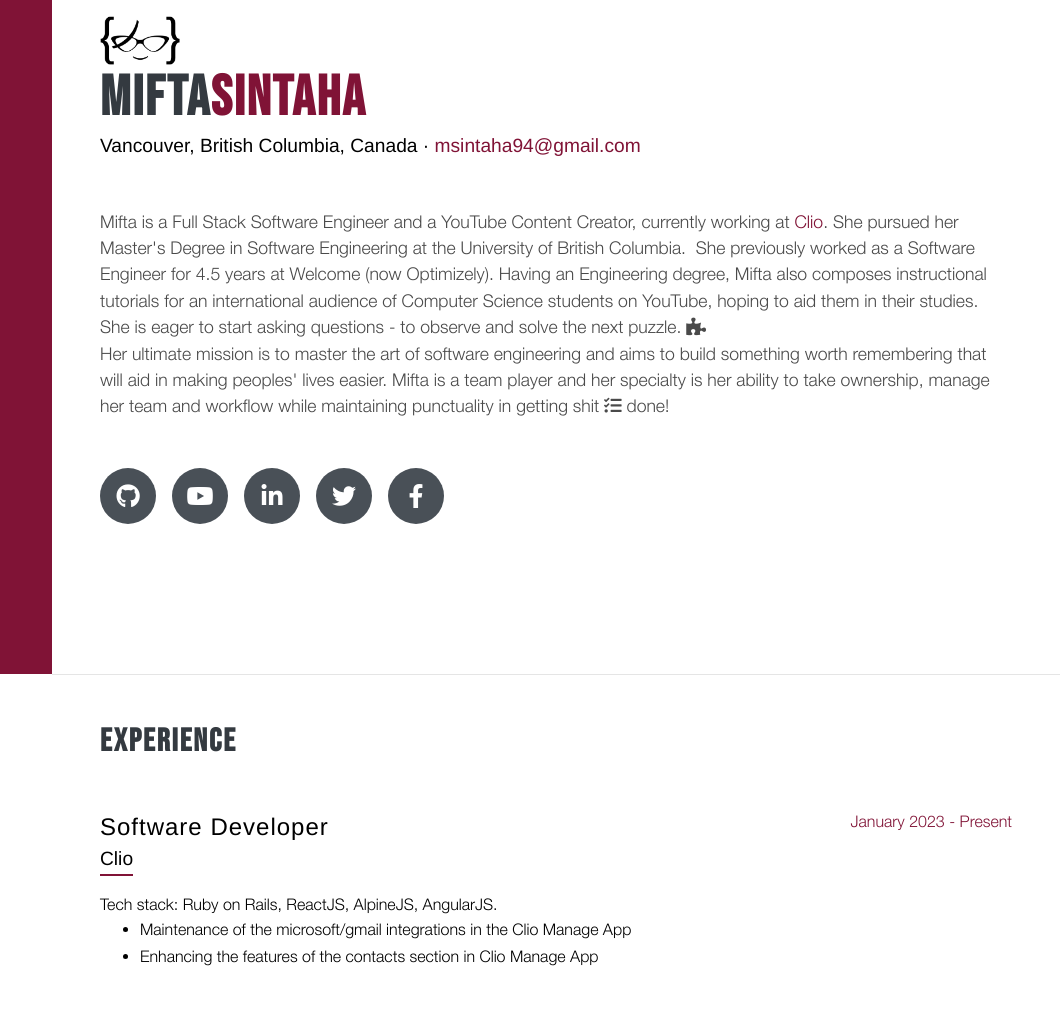
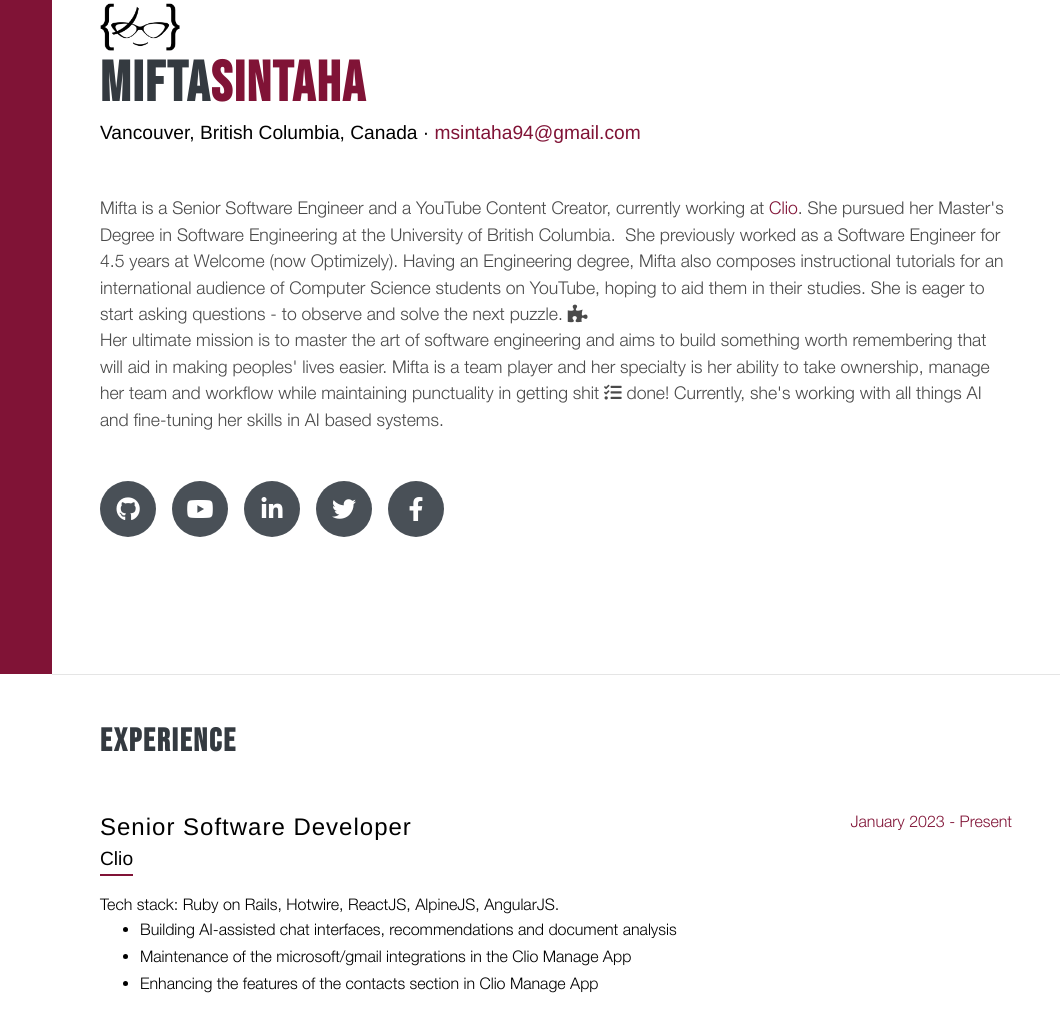
Before and after one commit to msintaha/msintaha.github.io, a Gatsby site: page / in a window 1280 px wide. Shown: the part 126-1152 px from the top of the page, 220-1280 px from the left. Built offline with nearby package versions, Linux system fonts and the light colour scheme; Gatsby itself is replaced by a stand-in of ours; a web font is replaced by a local one.

Commit message:
Update bio

```diff
--- a/src/pages/index.js
+++ b/src/pages/index.js
@@ -27,12 +27,13 @@
             <a href={`mailto:${config.email}`}>{config.email}</a>
           </div>
           <p className="lead mb-5">
-            Mifta is a Full Stack Software Engineer and a YouTube Content Creator, currently working at <a href="https://www.clio.com">Clio</a>. She pursued her Master's Degree in Software Engineering at the University of British Columbia.&nbsp;
+            Mifta is a Senior Software Engineer and a YouTube Content Creator, currently working at <a href="https://www.clio.com">Clio</a>. She pursued her Master's Degree in Software Engineering at the University of British Columbia.&nbsp;
             She previously worked as a Software Engineer for 4.5 years at Welcome (now Optimizely).
             Having an Engineering degree, Mifta also composes instructional tutorials for an international audience of Computer Science students on YouTube, hoping to aid them in their studies.
             She is eager to start asking questions - to observe and solve the next puzzle. <i className="fa fa-puzzle-piece"></i> <br/>
             Her ultimate mission is to master the art of software engineering and aims to build something worth remembering that will aid in making peoples' lives easier.
             Mifta is a team player and her specialty is her ability to take ownership, manage her team and workflow while maintaining punctuality in getting shit <i className="fa fa-tasks"></i> done!
+            Currently, she's working with all things AI and fine-tuning her skills in AI based systems.
           </p>
           <div className="social-icons">
             {config.socialLinks.map(social => {
@@ -58,11 +59,12 @@
 
           <div className="resume-item d-flex flex-column flex-md-row justify-content-between mb-5">
             <div className="resume-content">
-              <h4 className="mb-0">Software Developer</h4>
+              <h4 className="mb-0">Senior Software Developer</h4>
               <div className="subheading mb-3 withBorder">Clio</div>
               <p>
-                Tech stack: Ruby on Rails, ReactJS, AlpineJS, AngularJS.
+                Tech stack: Ruby on Rails, Hotwire, ReactJS, AlpineJS, AngularJS.
                 <ul>
+                  <li>Building AI-assisted chat interfaces, recommendations and document analysis</li>
                   <li>Maintenance of the microsoft/gmail integrations in the Clio Manage App</li>
                   <li>Enhancing the features of the contacts section in Clio Manage App</li>
                 </ul>
```
